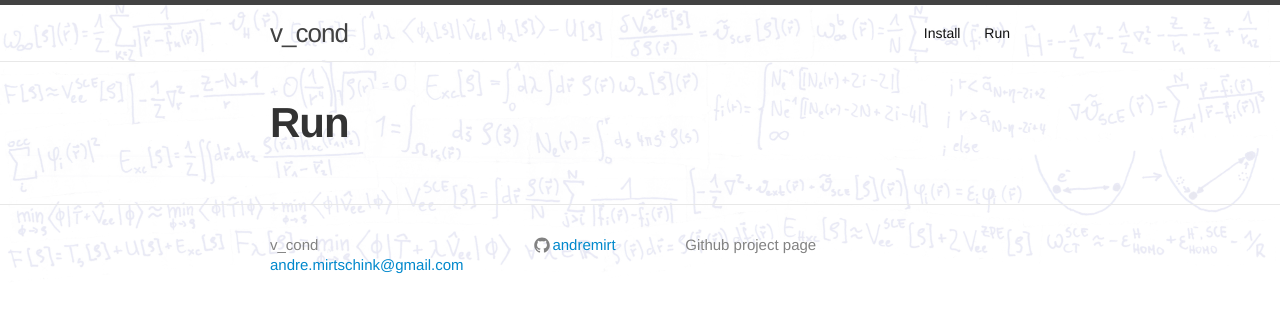
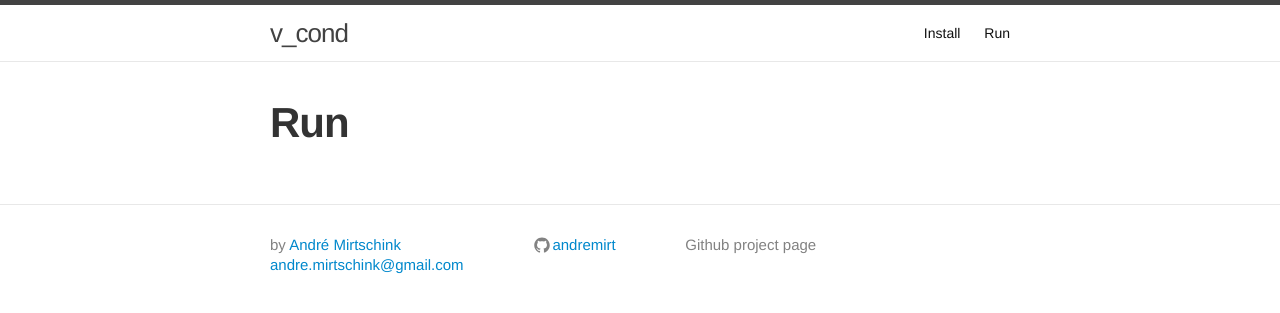
Before and after one commit to andremirt/v_cond, a Jekyll site: the page built from pages/run.md, in a window 1280 px wide. Shown: the top 313 px of the page. Built offline with Jekyll 4.4.1, drawn with Linux system fonts in a browser that asks for light colours.

Commit message:
URL resolution

```diff
--- a/_config.yml
+++ b/_config.yml
@@ -5,7 +5,7 @@
 description: > # this means to ignore newlines until "baseurl:"
   Github project page
 
-baseurl: "/vcond/" # the subpath of your site, e.g. /blog/
+baseurl: "/vcond" # the subpath of your site, e.g. /blog/
 url: "http://andremirt.github.io/v_cond" # the base hostname & protocol for your site
 #twitter_username: jekyllrb
 github_username:  andremirt
--- a/_includes/footer.html
+++ b/_includes/footer.html
@@ -5,7 +5,7 @@
     <div class="footer-col-wrapper">
       <div class="footer-col  footer-col-1">
         <ul class="contact-list">
-          <li>{{ site.title }}</li>
+          <li>{{ site.name }}</li>
           <li><a href="mailto:{{ site.email }}">{{ site.email }}</a></li>
         </ul>
       </div>
--- a/_includes/head.html
+++ b/_includes/head.html
@@ -9,7 +9,7 @@
 <style>
 body {
     padding-top: 60px;
-    background: url(/img/cover.png);
+    background: url(img/cover.png);
   /* Background image is centered vertically and horizontally at all times */
   background-position: center top;
 
@@ -49,6 +49,7 @@
     margin-right: auto;
 }
 </style>
+
   <link rel="stylesheet" href="{{ "/css/main.css" | prepend: site.baseurl }}">
   <link rel="canonical" href="{{ page.url | replace:'index.html','' | prepend: site.baseurl | prepend: site.url }}">
   <link rel="alternate" type="application/rss+xml" title="{{ site.title }}" href="{{ "/feed.xml" | prepend: site.baseurl | prepend: site.url }}" />
--- a/pages/run.md
+++ b/pages/run.md
@@ -1,5 +1,5 @@
 ---
 layout: page
 title: Run
-permalink: /run/
+permalink: run/
 ---
```
Also changed, not shown: pages/install.md (+2 -2 lines), 5 other files.
